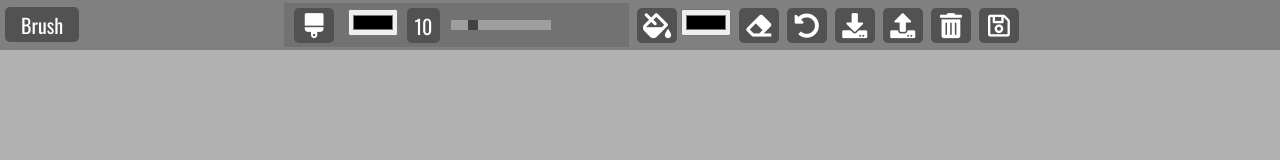
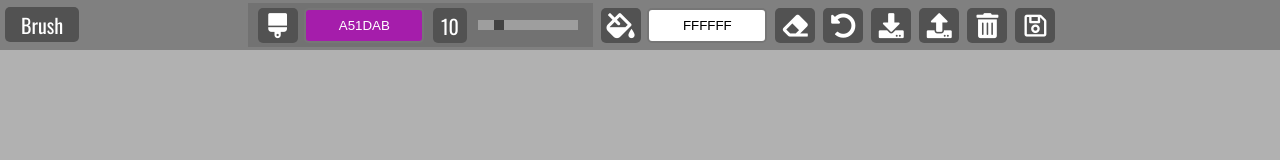
Before and after one commit to Apang20/Paint-Clone, a plain HTML site: page index.html in a window 1280 px wide. Drawn offline with nearby package versions, Linux system fonts and the light colour scheme.

Commit message:
html edits

```diff
--- a/index.html
+++ b/index.html
@@ -18,14 +18,14 @@
         <!-- Brush -->
         <div class="brush tool">
             <i class="fas fa-brush" id="brush" title="Brush"></i>
-            <input type="color">
+            <input class="jscolor" value="a51dab" id="brush-color">
             <span class="size" id="brush-size" title="Brush Size">10</span>
             <input type="range" min="1" max="50" value="10" class="slider" id="brush-slider">
         </div>
         <!-- Bucket -->
         <div class="bucket tool">
             <i class="fas fa-fill-drip" title="Background Color"></i>
-            <input type="color">
+            <input class="jscolor" value = "ffffff" id="bucket-color">
         </div>
         <!-- Eraser -->
         <div class="tool">
```
